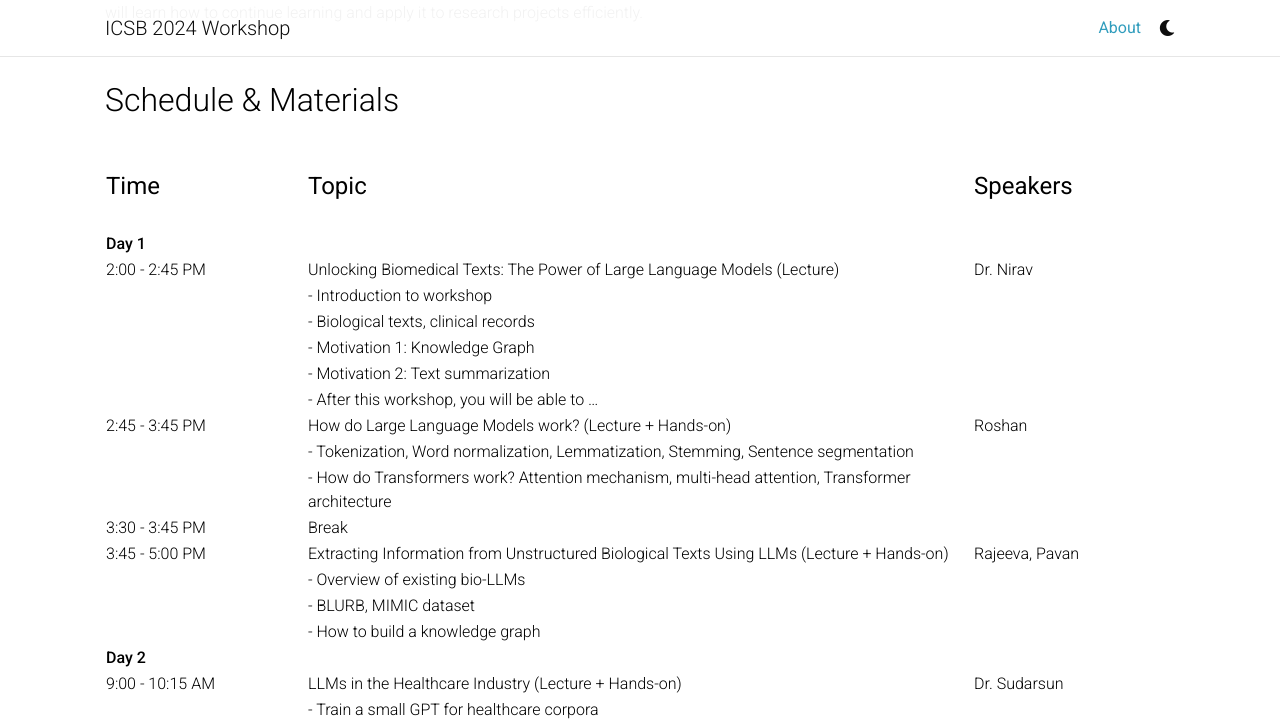
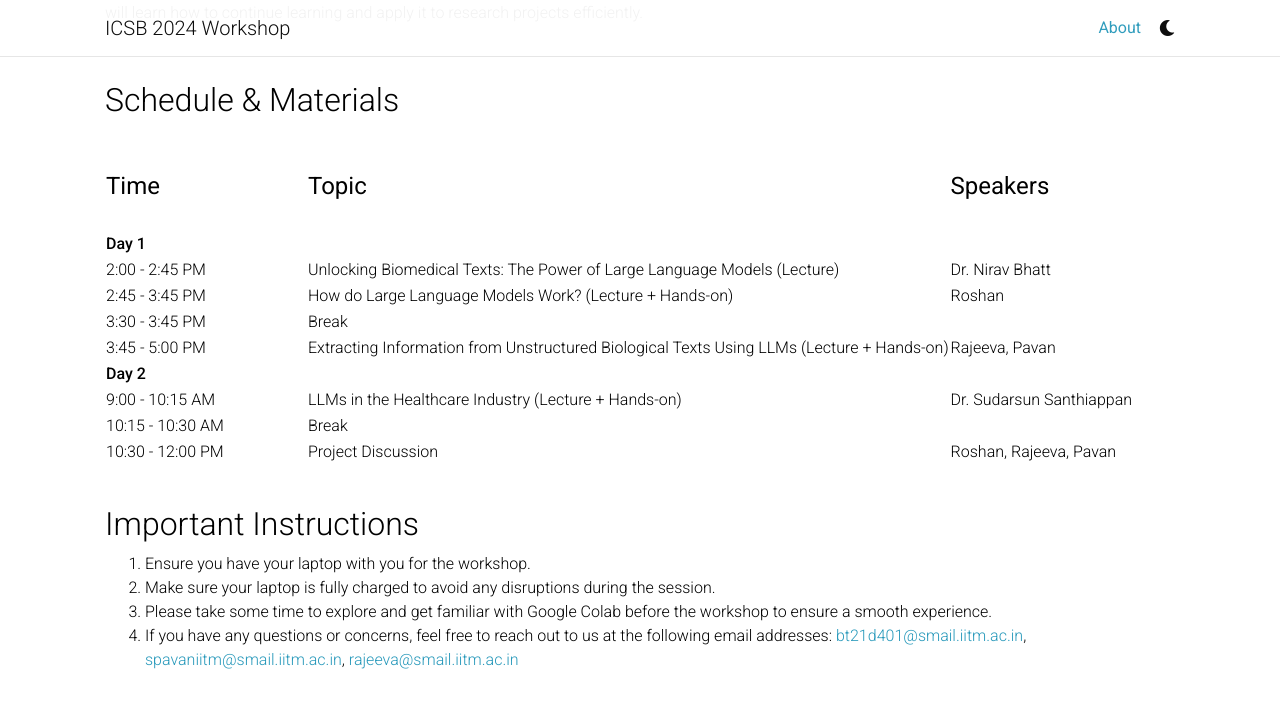
Before and after one commit to bisect-group/icsb2024, a Jekyll site: the page built from _pages/about.md, in a window 1280 px wide and 1400 px high, scrolled down 895 px. Shown: the top 726 px of the window. Built offline with Jekyll 4.4.1, drawn with Linux system fonts in a browser that asks for light colours; comment, search, counter and statistics services are not loaded; a style sheet for code colours, icons or effects is not loaded; some of the changed text lies outside the part shown.

Commit message:
Remove unnecessary details in schedule

```diff
--- a/_pages/about.md
+++ b/_pages/about.md
@@ -36,40 +36,22 @@ The emergence of large language models (LLMs) has significantly improved our abi
 | ---------------------------- | ------------------------------------------------------------------------------------------------------------------------------ | ---------------------------------------------------------------- |
 | <img width=200/>             | <img width=200/>                                                                                                               | <img width=200/>                                                |
 | **Day 1**                    |                                                                                                                                |                                                                  |
-| 2:00 - 2:45 PM               | Unlocking Biomedical Texts: The Power of Large Language Models (Lecture)                                                       | Dr. Nirav                                                      |
-|                              | - Introduction to workshop                                                                                                     |                                                                  |
-|                              | - Biological texts, clinical records                                                                                           |                                                                  |
-|                              | - Motivation 1: Knowledge Graph                                                                                               |                                                                  |
-|                              | - Motivation 2: Text summarization                                                                                            |                                                                  |
-|                              | - After this workshop, you will be able to …                                                                                   |                                                                  |
-| 2:45 - 3:45 PM               | How do Large Language Models work? (Lecture + Hands-on)                                                                        | Roshan                                                         |
-|                              | - Tokenization, Word normalization, Lemmatization, Stemming, Sentence segmentation                                             |                                                                  |
-|                              | - How do Transformers work? Attention mechanism, multi-head attention, Transformer architecture                                |                                                                  |
+| 2:00 - 2:45 PM               | Unlocking Biomedical Texts: The Power of Large Language Models (Lecture)                                                       | Dr. Nirav Bhatt                                                |
+| 2:45 - 3:45 PM               | How do Large Language Models Work? (Lecture + Hands-on)                                                                        | Roshan                                                         |
 | 3:30 - 3:45 PM               | Break                                                                                                                          |                                                                  |
 | 3:45 - 5:00 PM               | Extracting Information from Unstructured Biological Texts Using LLMs (Lecture + Hands-on)                                     | Rajeeva, Pavan                                                 |
-|                              | - Overview of existing bio-LLMs                                                                                                |                                                                  |
-|                              | - BLURB, MIMIC dataset                                                                                                         |                                                                  |
-|                              | - How to build a knowledge graph                                                                                               |                                                                  |
 | **Day 2**                    |                                                                                                                                |                                                                  |
-| 9:00 - 10:15 AM              | LLMs in the Healthcare Industry (Lecture + Hands-on)                                                                           | Dr. Sudarsun                                                   |
-|                              | - Train a small GPT for healthcare corpora                                                                                     |                                                                  |
-|                              | - Demo of Explainability on ICD10 classification task                                                                          |                                                                  |
-|                              | - Bias and Limitations of LLMs                                                                                                 |                                                                  |
+| 9:00 - 10:15 AM              | LLMs in the Healthcare Industry (Lecture + Hands-on)                                                                           | Dr. Sudarsun Santhiappan                                       |
 | 10:15 - 10:30 AM             | Break                                                                                                                          |                                                                  |
 | 10:30 - 12:00 PM             | Project Discussion                                                                                                             | Roshan, Rajeeva, Pavan                                         |
-|                              | - Simple RAG (Pavan)                                                                                                           |                                                                  |
-|                              | - Domain Adaptation (Rajeeva)                                                                                                  |                                                                  |
-|                              | - LLM Prompting (Dr. Sudarsun)                                                                                                 |                                                                  |
-|                              | - Summarization (Pavan)                                                                                                        |                                                                  |
-|                              | - Knowledge Graph (Rajeeva)                                                                                                    |                                                                  |
 
 &nbsp;
 
 ## Important Instructions
-1. Bring your laptop
+1. Ensure you have your laptop with you for the workshop.
 2. Make sure your laptop is fully charged to avoid any disruptions during the session.
-3. Familiarize yourself with Google Colab
-4.  If you have any questions or concerns, feel free to reach out to us at the following email addresses: [bt21d401@smail.iitm.ac.in](bt21d401@smail.iitm.ac.in), [spavaniitm@smail.iitm.ac.in](spavaniitm@smail.iitm.ac.in), [rajeeva@smail.iitm.ac.in](rajeeva@smail.iitm.ac.in)
+3. Please take some time to explore and get familiar with Google Colab before the workshop to ensure a smooth experience.
+4. If you have any questions or concerns, feel free to reach out to us at the following email addresses: [bt21d401@smail.iitm.ac.in](bt21d401@smail.iitm.ac.in), [spavaniitm@smail.iitm.ac.in](spavaniitm@smail.iitm.ac.in), [rajeeva@smail.iitm.ac.in](rajeeva@smail.iitm.ac.in)
 
 
 &nbsp;
@@ -78,7 +60,7 @@ The emergence of large language models (LLMs) has significantly improved our abi
 
 <div class="row row-cols-2 projects pt-3 pb-3">
   {% include people_horizontal.html name="Dr. Nirav Pravinbhai Bhatt" position="Assistant Professor" affiliation="IIT Madras, India" url="https://biotech.iitm.ac.in/faculty/nirav-p-bhatt/" img="assets/img/organizers/nirav.webp" %}
-  {% include people_horizontal.html name="Dr. Sudarsun Santhiappan" position="PhD Scholar" affiliation="IIT Madras, India" url="https://in.linkedin.com/in/sudarsun" img="assets/img/organizers/sudarsun.webp" %}
+  {% include people_horizontal.html name="Dr. Sudarsun Santhiappan" position="Guest Faculty" affiliation="IIT Madras, India" url="https://in.linkedin.com/in/sudarsun" img="assets/img/organizers/sudarsun.webp" %}
   {% include people_horizontal.html name="Roshan M S B" position="PhD Scholar" affiliation="IIT Madras, India" url="https://roshanmsb.github.io/" img="assets/img/organizers/roshan.webp" %}
   {% include people_horizontal.html name="S Pavan Kumar" position="PhD Scholar" affiliation="IIT Madras, India" url="https://scholar.google.com/citations?user=kIOdNwQAAAAJ&hl=en" img="assets/img/organizers/pavan.webp" %}
   {% include people_horizontal.html name="Rajeeva Lokshanan" position="PhD Scholar" affiliation="IIT Madras, India" url="https://ibse.iitm.ac.in/people/rajeeva/" img="assets/img/organizers/rajeeva.webp" %}
```
